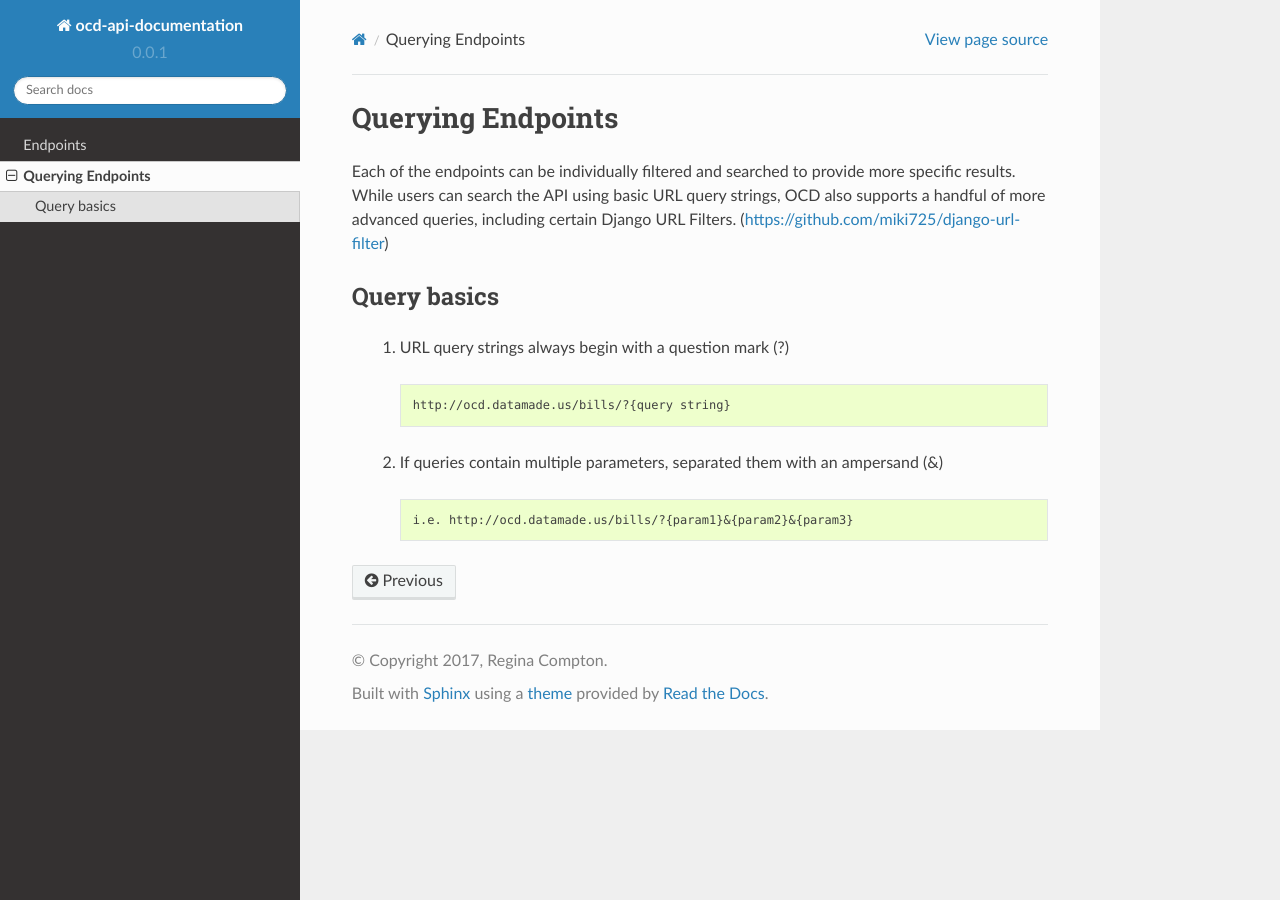
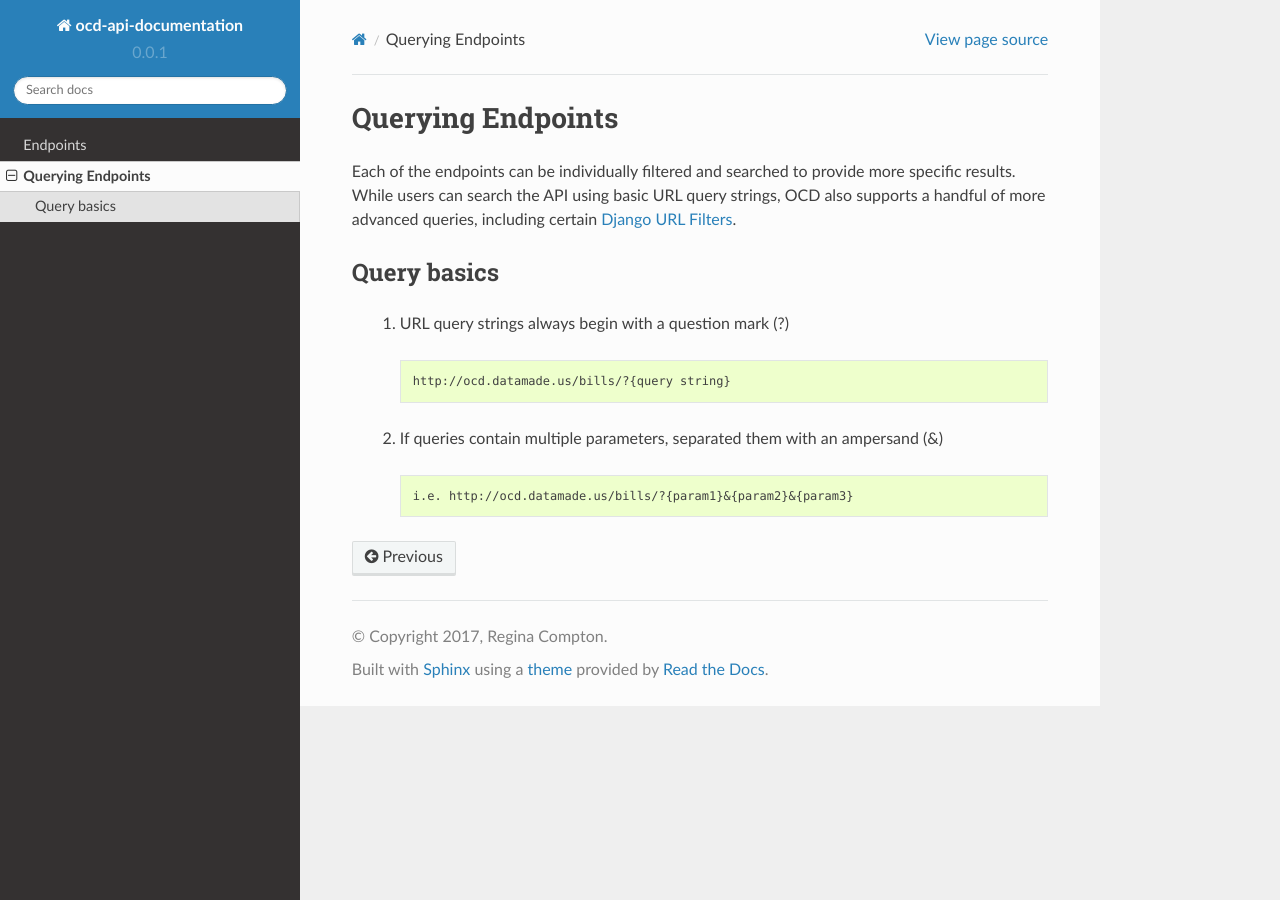
Before and after one commit to datamade/ocd-api-documentation, a Sphinx documentation site: the page built from docs/querying_endpoints.rst, in a window 1280 px wide. Built offline with Sphinx 7.4.7 and the Read the Docs theme 2.0.0, drawn with Linux system fonts in a browser that asks for light colours.

Commit message:
Create link

```diff
--- a/docs/querying_endpoints.rst
+++ b/docs/querying_endpoints.rst
@@ -1,7 +1,7 @@
 Querying Endpoints
 ==================
 
-Each of the endpoints can be individually filtered and searched to provide more specific results. While users can search the API using basic URL query strings, OCD also supports a handful of more advanced queries, including certain Django URL Filters. (https://github.com/miki725/django-url-filter)
+Each of the endpoints can be individually filtered and searched to provide more specific results. While users can search the API using basic URL query strings, OCD also supports a handful of more advanced queries, including certain `Django URL Filters <https://github.com/miki725/django-url-filter>`_.
 
 Query basics
 ~~~~~~~~~~~~
```
